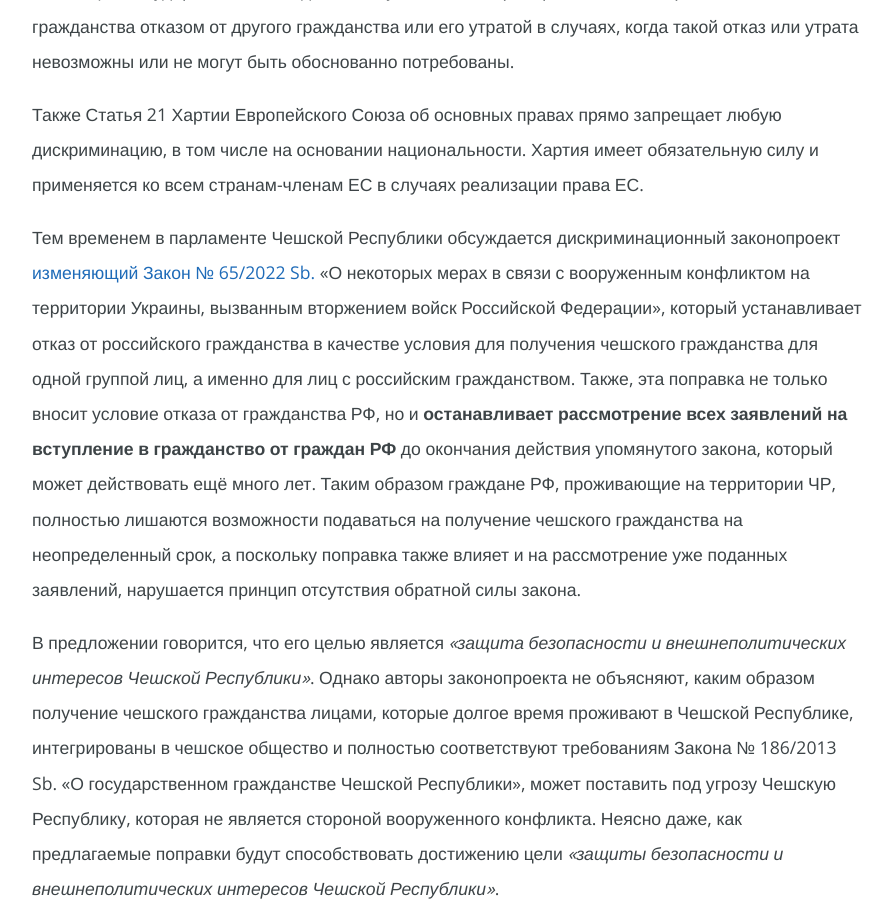
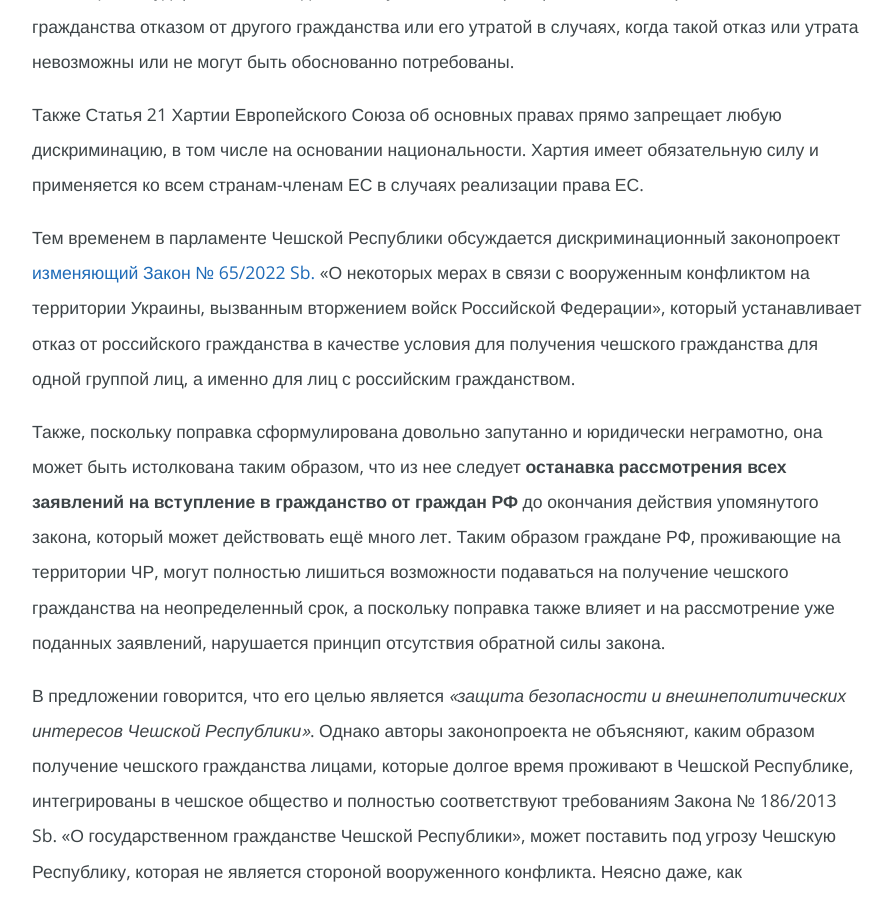
Before and after one commit to thewulf7/jsmelide, a Jekyll site: the page built from index_ru.md, in a window 1280 px wide and 900 px high, scrolled down 967 px. Shown: the whole window, without its empty margins (192-1082 px from the left). Built offline with Jekyll 4.4.1, drawn with Linux system fonts in a browser that asks for light colours; comment, search, counter and statistics services are not loaded; our own code applies the rules of GitHub Pages for plain Markdown files; some of the changed text lies outside the part shown.

Commit message:
Update index_ru.md

```diff
--- a/index_ru.md
+++ b/index_ru.md
@@ -12,7 +12,9 @@
 
 Также Статья 21 Хартии Европейского Союза об основных правах прямо запрещает любую дискриминацию, в том числе на основании национальности. Хартия имеет обязательную силу и применяется ко всем странам-членам ЕС в случаях реализации права ЕС.
 
-Тем временем в парламенте Чешской Республики обсуждается дискриминационный законопроект [изменяющий Закон № 65/2022 Sb.](https://www.psp.cz/sqw/historie.sqw?o=9&t=727) «О некоторых мерах в связи с вооруженным конфликтом на территории Украины, вызванным вторжением войск Российской Федерации», который устанавливает отказ от российского гражданства в качестве условия для получения чешского гражданства для одной группой лиц, а именно для лиц с российским гражданством. Также, эта поправка не только вносит условие отказа от гражданства РФ, но и **останавливает рассмотрение всех заявлений на вступление в гражданство от граждан РФ** до окончания действия упомянутого закона, который может действовать ещё много лет. Таким образом граждане РФ, проживающие на территории ЧР, полностью лишаются возможности подаваться на получение чешского гражданства на неопределенный срок, а поскольку поправка также влияет и на рассмотрение уже поданных заявлений, нарушается принцип отсутствия обратной силы закона.
+Тем временем в парламенте Чешской Республики обсуждается дискриминационный законопроект [изменяющий Закон № 65/2022 Sb.](https://www.psp.cz/sqw/historie.sqw?o=9&t=727) «О некоторых мерах в связи с вооруженным конфликтом на территории Украины, вызванным вторжением войск Российской Федерации», который устанавливает отказ от российского гражданства в качестве условия для получения чешского гражданства для одной группой лиц, а именно для лиц с российским гражданством.
+
+Также, поскольку поправка сформулирована довольно запутанно и юридически неграмотно, она может быть истолкована таким образом, что из нее следует **останавка рассмотрения всех заявлений на вступление в гражданство от граждан РФ** до окончания действия упомянутого закона, который может действовать ещё много лет. Таким образом граждане РФ, проживающие на территории ЧР, могут полностью лишиться возможности подаваться на получение чешского гражданства на неопределенный срок, а поскольку поправка также влияет и на рассмотрение уже поданных заявлений, нарушается принцип отсутствия обратной силы закона.
 
 В предложении говорится, что его целью является _«защита безопасности и внешнеполитических интересов Чешской Республики»_. Однако авторы законопроекта не объясняют, каким образом получение чешского гражданства лицами, которые долгое время проживают в Чешской Республике, интегрированы в чешское общество и полностью соответствуют требованиям Закона № 186/2013 Sb. «О государственном гражданстве Чешской Республики», может поставить под угрозу Чешскую Республику, которая не является стороной вооруженного конфликта. Неясно даже, как предлагаемые поправки будут способствовать достижению цели _«защиты безопасности и внешнеполитических интересов Чешской Республики»_.
 
```
Also changed, not shown: other parts of index_ru.md (+1 -1 lines).
